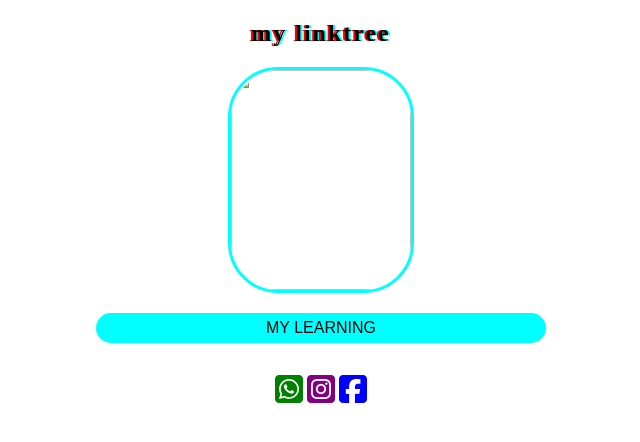
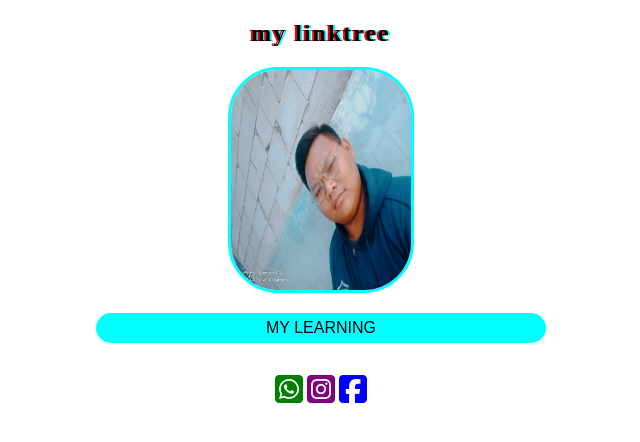
Before and after one commit to yerikoyabestian162/yerikowe, a plain HTML site: page index.html in a window 1280 px wide. Shown: the whole page, without its empty margins (319-959 px from the left). Drawn offline with Linux system fonts and the light colour scheme; a web font is replaced by a local one.

Commit message:
Update index.html

```diff
--- a/index.html
+++ b/index.html
@@ -12,7 +12,7 @@
 
   <center>
     <h2>my linktree</h2>
-    <img src="C:\Users\yerik\OneDrive\Dokumen\iko\WhatsApp Image 2022-06-18 at 08.17.44.jpeg""" alt="">
+    <img src="yer.jpeg" alt="">
     <div class="projek">
       <a href="https://qilearn.vercel.app/Website%20Belajar/home.html">my learning</a>
     </div>
```
